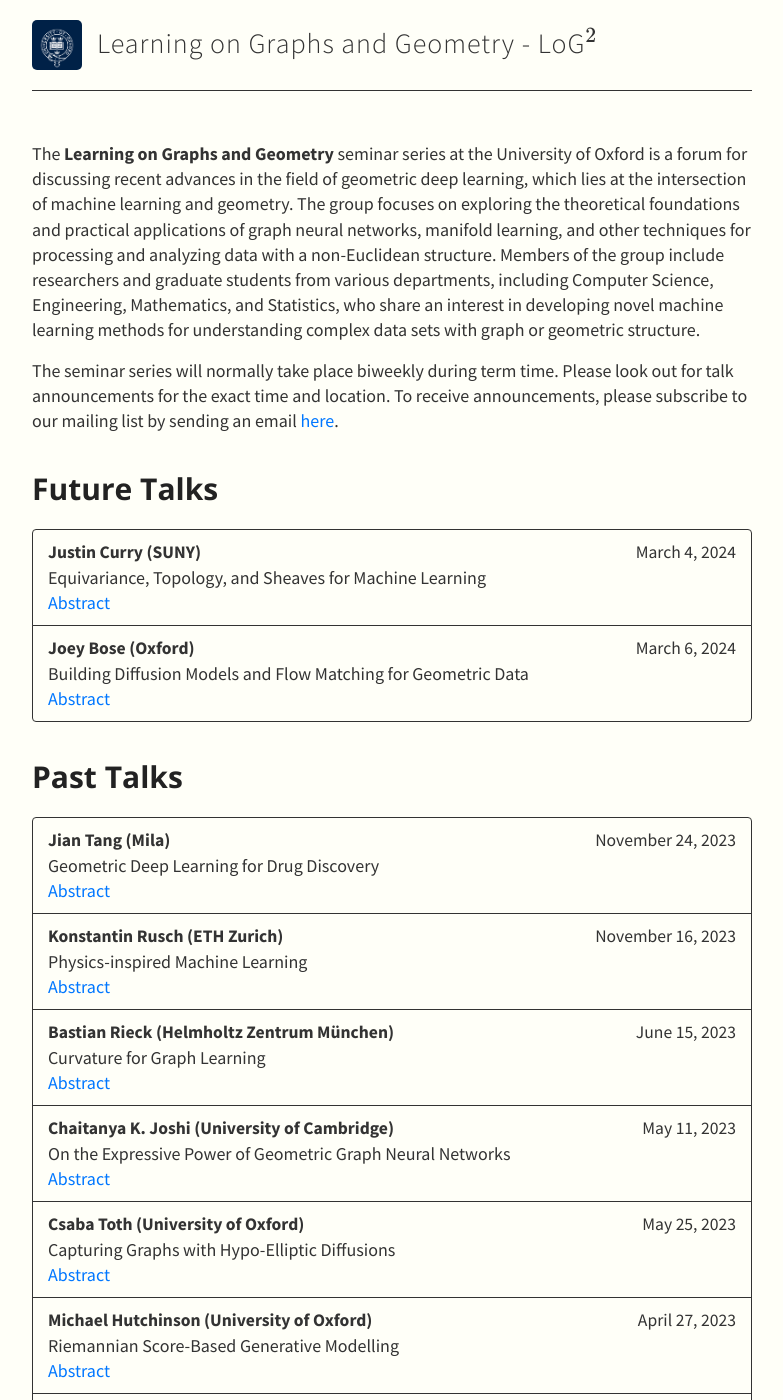
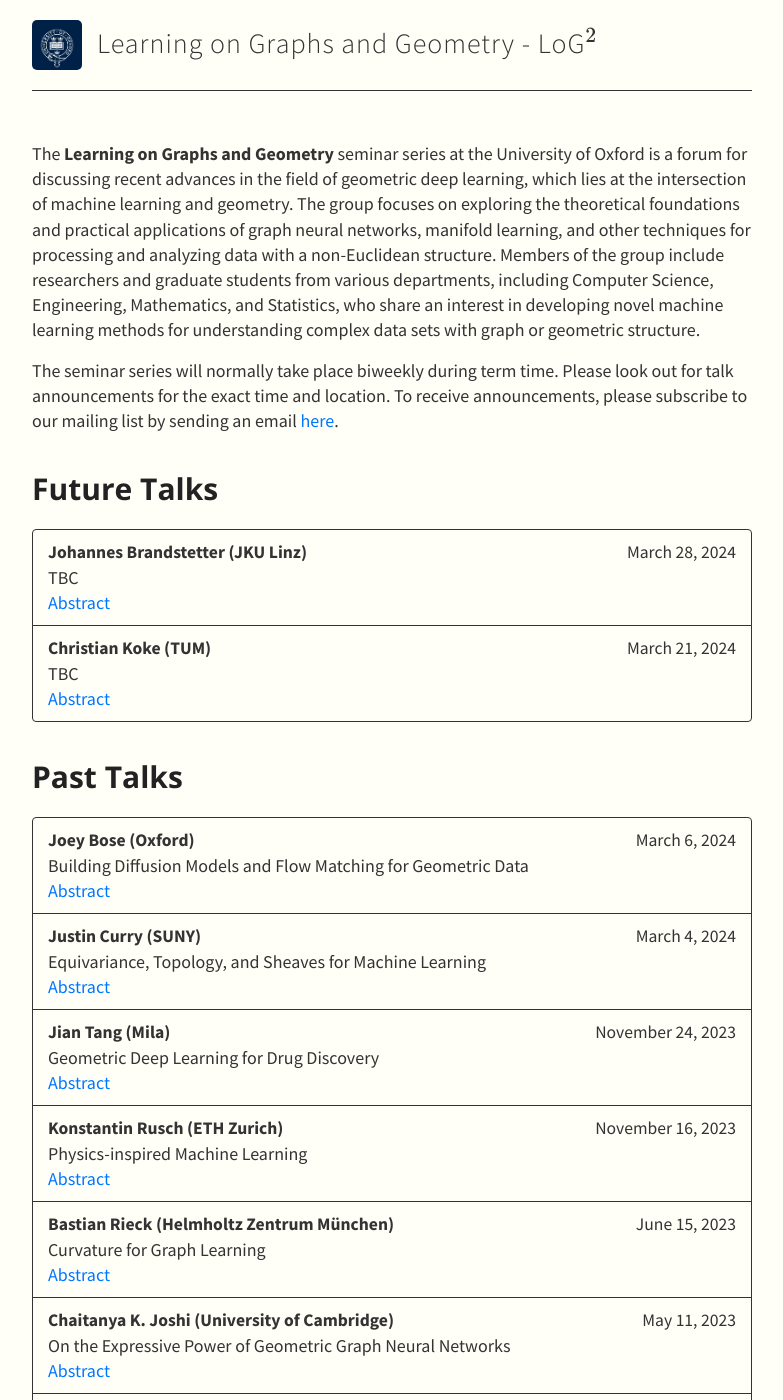
Before and after one commit to log-2/log-2.github.io, a Jekyll site: the page built from index.md, in a window 1280 px wide and 1400 px high. Shown: the whole window, without its empty margins (248-1031 px from the left). Built offline with Jekyll 4.4.1, drawn with Linux system fonts in a browser that asks for light colours; nearby versions of some CDN libraries; formulas are drawn with MathJax 3.

Commit message:
Update talks.yml

```diff
--- a/_data/talks.yml
+++ b/_data/talks.yml
@@ -1,18 +1,29 @@
 - type: Future Talks
   members:
+    - speaker: Johannes Brandstetter (JKU Linz)
+      date: March 28, 2024
+      title: "TBC"
+      abstract: ""
+      bio:
+    - speaker: Christian Koke (TUM)
+      date: March 21, 2024
+      title: "TBC"
+      abstract: ""
+      bio:
+
+
+- type: Past Talks
+  members:
+    - speaker: Joey Bose (Oxford)
+      date: March 6, 2024
+      title: "Building Diffusion Models and Flow Matching for Geometric Data"
+      abstract: "In recent years Deep Generative Models have seen remarkable success in a variety of data domains such as images, text, and audio to name a few. However, the predominant approach in many of these models (e.g. GANS, VAE, Normalizing Flows) is to treat data as fixed-dimensional continuous vectors in some Euclidean space, despite significant evidence to the contrary (e.g. 3D molecules). This lecture places a direct emphasis on learning generative models for complex geometries described via manifolds, such as spheres, tori, hyperbolic spaces, implicit surfaces, and homogeneous spaces. Towards this goal we will cover how to build two prominent approaches to generative modeling: Diffusion models and Flow Matching from a first principles point of view and show how to elevate them to geometric data types of interest."
+      bio:
     - speaker: Justin Curry (SUNY)
       date: March 4, 2024
       title: "Equivariance, Topology, and Sheaves for Machine Learning"
       abstract: "In this lecture, I will start by reconsidering the question of equivariance for the segmentation/partition function for labelling images. This will lead naturally to the study of braid groups and an intuitive introduction to Algebraic Topology. After reviewing the historical origins of topology in the work of Riemann and Betti, I will outline how Topological Data Analysis (TDA) is an effective featurization engine for shape in data, requiring new mathematics to understand its statistical properties. Finally, I will show how topology naturally leads to sheaf theory, which was recently used by Bodnar et Bronstein to address the problem of oversmoothing in heterophilic graphs. By the end of this talk, you will have an intuitive understanding of topology and sheaves, and will hopefully be inspired to integrate TDA and sheaves with Geometric Deep Learning in order to develop new state-of-the-art methods."
       bio:
-    - speaker: Joey Bose (Oxford)
-      date: March 6, 2024
-      title: "Building Diffusion Models and Flow Matching for Geometric Data"
-      abstract: "In recent years Deep Generative Models have seen remarkable success in a variety of data domains such as images, text, and audio to name a few. However, the predominant approach in many of these models (e.g. GANS, VAE, Normalizing Flows) is to treat data as fixed-dimensional continuous vectors in some Euclidean space, despite significant evidence to the contrary (e.g. 3D molecules). This lecture places a direct emphasis on learning generative models for complex geometries described via manifolds, such as spheres, tori, hyperbolic spaces, implicit surfaces, and homogeneous spaces. Towards this goal we will cover how to build two prominent approaches to generative modeling: Diffusion models and Flow Matching from a first principles point of view and show how to elevate them to geometric data types of interest."
-      bio:
-
-- type: Past Talks
-  members:
     - speaker: Jian Tang (Mila)
       date: November 24, 2023
       title: "Geometric Deep Learning for Drug Discovery"
```
